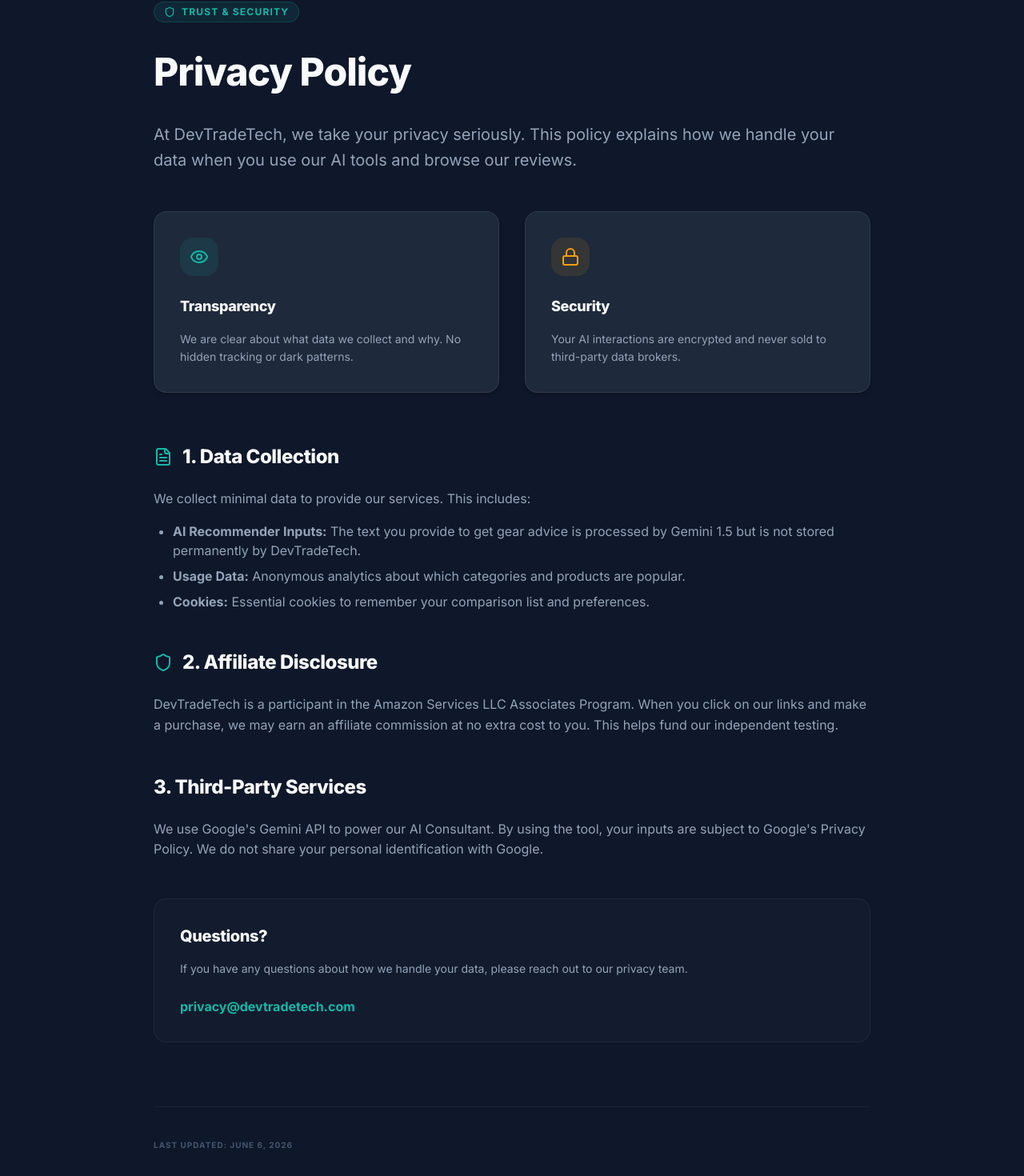
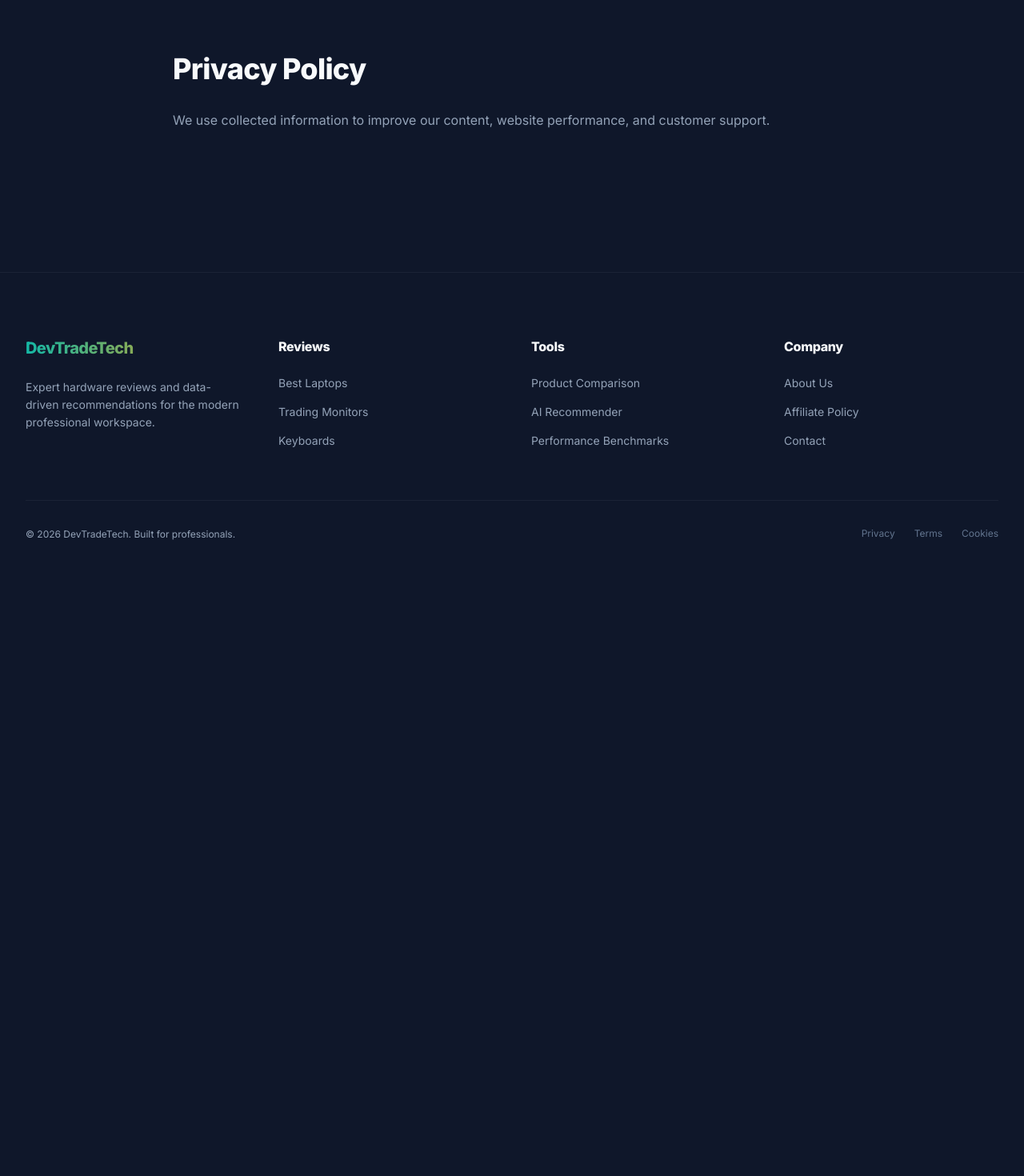
Before and after one commit to Manu-del-source/DevTradeTech-, a React (Vite) app: page /privacy in a window 1280 px wide. Shown: the part 175-1645 px from the top of the page at 80% size. After the commit the page ends 892 px from the top, so only its background shows below. Built offline with nearby package versions, Linux system fonts and the light colour scheme; no server answers.

Commit message:
Update Privacy Policy content to match user specifications

```diff
--- a/src/pages/PrivacyPage.tsx
+++ b/src/pages/PrivacyPage.tsx
@@ -1,79 +1,17 @@
 import React from 'react';
 import { PageWrapper, FadeInSection } from '../components/PageWrapper';
-import { Shield, Lock, Eye, FileText } from 'lucide-react';
 
 export function PrivacyPage() {
   return (
     <PageWrapper>
       <div className="section-spacing pt-12">
         <FadeInSection>
-          <div className="max-w-4xl mx-auto">
-            <div className="inline-flex items-center gap-2 px-3 py-1 rounded-full bg-teal-500/10 border border-teal-500/20 text-teal-500 text-xs font-bold uppercase tracking-widest mb-8">
-              <Shield size={14} /> Trust & Security
-            </div>
-            <h1 className="text-4xl md:text-5xl font-extrabold mb-8 leading-tight">Privacy Policy</h1>
-            <p className="text-xl text-slate-400 mb-12 leading-relaxed">
-              At DevTradeTech, we take your privacy seriously. This policy explains how we handle your data when you use our AI tools and browse our reviews.
+          <div className="max-w-4xl mx-auto px-6 py-16 text-slate-200">
+            <h1 className="text-4xl font-bold mb-8">Privacy Policy</h1>
+            <p className="mb-4">
+              We use collected information to improve our content,
+              website performance, and customer support.
             </p>
-
-            <div className="grid grid-cols-1 md:grid-cols-2 gap-8 mb-16">
-              <div className="card p-8">
-                <div className="w-12 h-12 bg-[#14B8A6]/10 rounded-xl flex items-center justify-center text-[#14B8A6] mb-6">
-                  <Eye size={24} />
-                </div>
-                <h3 className="text-lg font-bold mb-4 text-white">Transparency</h3>
-                <p className="text-sm text-slate-400 leading-relaxed">We are clear about what data we collect and why. No hidden tracking or dark patterns.</p>
-              </div>
-              <div className="card p-8">
-                <div className="w-12 h-12 bg-[#F59E0B]/10 rounded-xl flex items-center justify-center text-[#F59E0B] mb-6">
-                  <Lock size={24} />
-                </div>
-                <h3 className="text-lg font-bold mb-4 text-white">Security</h3>
-                <p className="text-sm text-slate-400 leading-relaxed">Your AI interactions are encrypted and never sold to third-party data brokers.</p>
-              </div>
-            </div>
-
-            <div className="prose prose-invert max-w-none space-y-12 text-slate-300">
-              <section>
-                <h2 className="text-2xl font-bold text-white mb-6 flex items-center gap-3">
-                  <FileText className="text-[#14B8A6]" size={24} /> 1. Data Collection
-                </h2>
-                <p className="mb-4">
-                  We collect minimal data to provide our services. This includes:
-                </p>
-                <ul className="list-disc pl-6 space-y-2 text-slate-400">
-                  <li><strong>AI Recommender Inputs:</strong> The text you provide to get gear advice is processed by Gemini 1.5 but is not stored permanently by DevTradeTech.</li>
-                  <li><strong>Usage Data:</strong> Anonymous analytics about which categories and products are popular.</li>
-                  <li><strong>Cookies:</strong> Essential cookies to remember your comparison list and preferences.</li>
-                </ul>
-              </section>
-
-              <section>
-                <h2 className="text-2xl font-bold text-white mb-6 flex items-center gap-3">
-                  <Shield className="text-[#14B8A6]" size={24} /> 2. Affiliate Disclosure
-                </h2>
-                <p className="text-slate-400">
-                  DevTradeTech is a participant in the Amazon Services LLC Associates Program. When you click on our links and make a purchase, we may earn an affiliate commission at no extra cost to you. This helps fund our independent testing.
-                </p>
-              </section>
-
-              <section>
-                <h2 className="text-2xl font-bold text-white mb-6">3. Third-Party Services</h2>
-                <p className="text-slate-400">
-                  We use Google's Gemini API to power our AI Consultant. By using the tool, your inputs are subject to Google's Privacy Policy. We do not share your personal identification with Google.
-                </p>
-              </section>
-
-              <section className="bg-white/[0.02] border border-white/[0.05] rounded-2xl p-8">
-                <h2 className="text-xl font-bold text-white mb-4">Questions?</h2>
-                <p className="text-sm text-slate-400 mb-6">If you have any questions about how we handle your data, please reach out to our privacy team.</p>
-                <a href="mailto:privacy@devtradetech.com" className="text-[#14B8A6] font-bold hover:underline">privacy@devtradetech.com</a>
-              </section>
-            </div>
-
-            <div className="mt-20 pt-10 border-t border-white/[0.05] text-[10px] text-slate-600 uppercase tracking-widest font-bold">
-              Last updated: June 6, 2026
-            </div>
           </div>
         </FadeInSection>
       </div>
```
